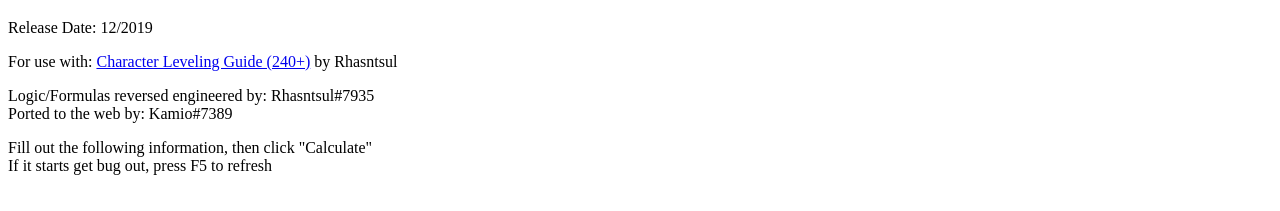
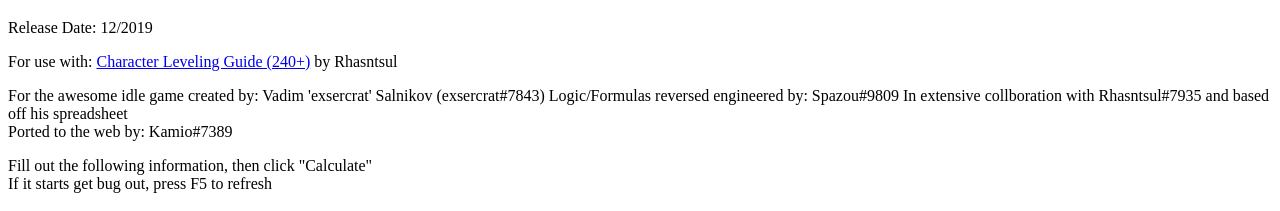
Before and after one commit to idlewizardexpcalc/idlewizardexpcalc.github.io, a plain HTML site: page index.html in a window 1280 px wide. Shown: the part 61-272 px from the top of the page. Drawn offline with Linux system fonts and the light colour scheme.

Commit message:
Update index.html
added exsercrat#7843 and Spazou#9809 to credits... give credit to where credit is due

```diff
--- a/index.html
+++ b/index.html
@@ -5,7 +5,9 @@
 	<p>Release Date: 12/2019 </p>
 	<p>For use with: <a href="https://idle-wizard.fandom.com/wiki/Character_Leveling_Guide_%28240%2B%29">
 Character Leveling Guide (240+)</a> by Rhasntsul</p>
-	<p>Logic/Formulas reversed engineered by: Rhasntsul#7935</br>
+	<p>For the awesome idle game created by: Vadim 'exsercrat' Salnikov (exsercrat#7843)
+	Logic/Formulas reversed engineered by: Spazou#9809
+	In extensive collboration with Rhasntsul#7935 and based off his spreadsheet</br>
 	Ported to the web by: Kamio#7389<p>
 	<p>Fill out the following information, then click "Calculate"</br>
 	If it starts get bug out, press F5 to refresh</p>
```
